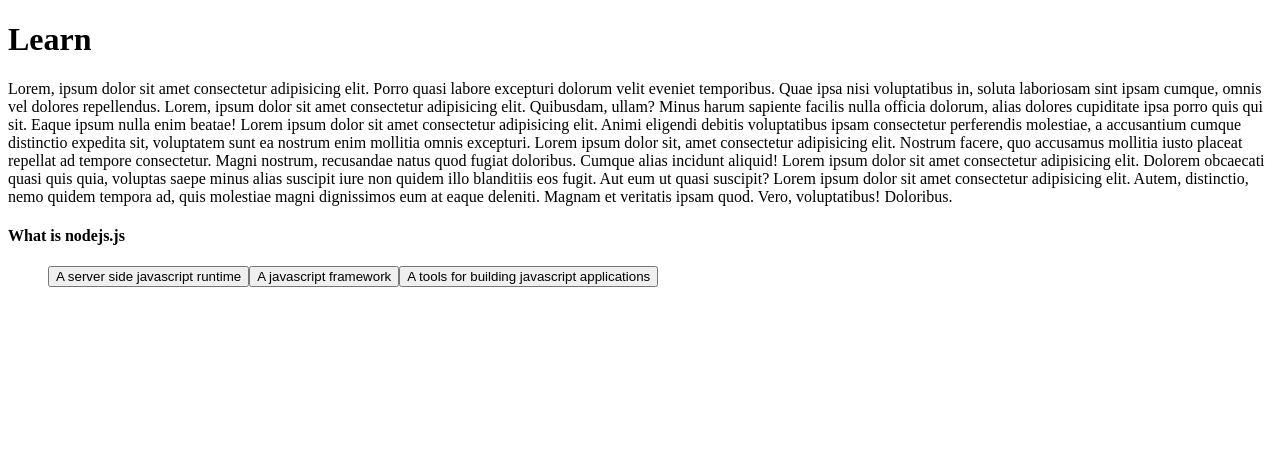
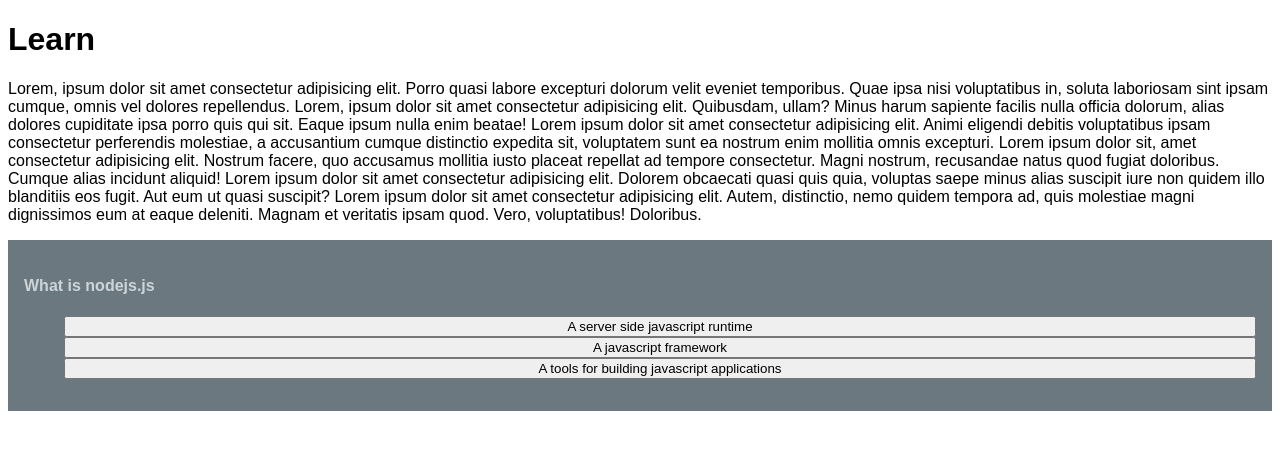
Before and after one commit to AugustinMauroy/nodejs-learn-quiz, a Next.js app in the folder next/: page / in a window 1280 px wide. Shown: the top 450 px of the page. Built offline with nearby package versions, Linux system fonts and the light colour scheme.

Commit message:
feat(style): introduce css

```diff
--- a/next/components/quiz/index.module.css
+++ b/next/components/quiz/index.module.css
@@ -1,3 +1,11 @@
 .quiz{
-
+    background-color: var(--black7);
+    color: var(--black4);
+    padding: 1rem;
 }
+.answers{
+    background-color: var(--black7);
+    color: var(--black4);
+    display: flex;
+    flex-direction: column;
+}
--- a/next/components/quiz/index.tsx
+++ b/next/components/quiz/index.tsx
@@ -1,4 +1,5 @@
 import { useState } from 'react';
+import style from './index.module.css';
 
 export default function Quiz({ children }) {
     const correctAnswer: string = children.correctAnswer;
@@ -10,16 +11,16 @@ export default function Quiz({ children }) {
             if (correctAnswer === answer){
                 setCorrect(true);
                 setIncorrect(false);
-                document.getElementById(index.toString()).style.backgroundColor = "green";
+                document.getElementById(index.toString()).style.backgroundColor = "var(--brand6)";
             } else {
                 setCorrect(false);
                 setIncorrect(true);
-                document.getElementById(index.toString()).style.backgroundColor = "red";
+                document.getElementById(index.toString()).style.backgroundColor = "var(--danger6)";
             }
         }
     };
 
-    const Questions = () => {
+    const Answers = () => {
         return(
             children.answers.map((answer, index) => {
                 return(
@@ -37,22 +38,24 @@ export default function Quiz({ children }) {
 
     const Content = () => {
         if (children.type === "multiple"){return(
-            <div>
+            <>
                 <h4>{children.question}</h4>
-                <ul>
-                    <Questions />
+                <ul className={style.answers}>
+                    <Answers />
                 </ul>
-            </div>
+            </>
         )} else if (children.type === "boolean"){return(
-            <div>
+            <>
                 <h4>{children.question}</h4>
                 {/* Create an system to mix the answers */}
-            </div>
+            </>
         )}
         throw new Error("No type specified");
     };
 
     return (
-        <Content />
+        <div className={style.quiz}>
+         <Content />
+        </div>
     );
 };
--- a/next/pages/_app.tsx
+++ b/next/pages/_app.tsx
@@ -1,8 +1,9 @@
 import type { AppProps } from 'next/app'
+import '../styles/globals.css'
 
 export default function MyApp({ Component, pageProps }: AppProps) {
     return (
-        <main>
+        <main className='body'>
             <Component {...pageProps} />
         </main>
     )
--- a/next/styles/token.css
+++ b/next/styles/token.css
@@ -1,5 +1,5 @@
 :root{
-    font-family: 'Inter', sans-serif;
+    font-family: Arial, Helvetica, sans-serif;
     --brand2: #c5e5b4;
     --brand3: #99cc7d;
     --brand4: #84ba64;
```
Also changed, not shown: next/styles/globals.css (renamed from next/styles/main.module.css).
